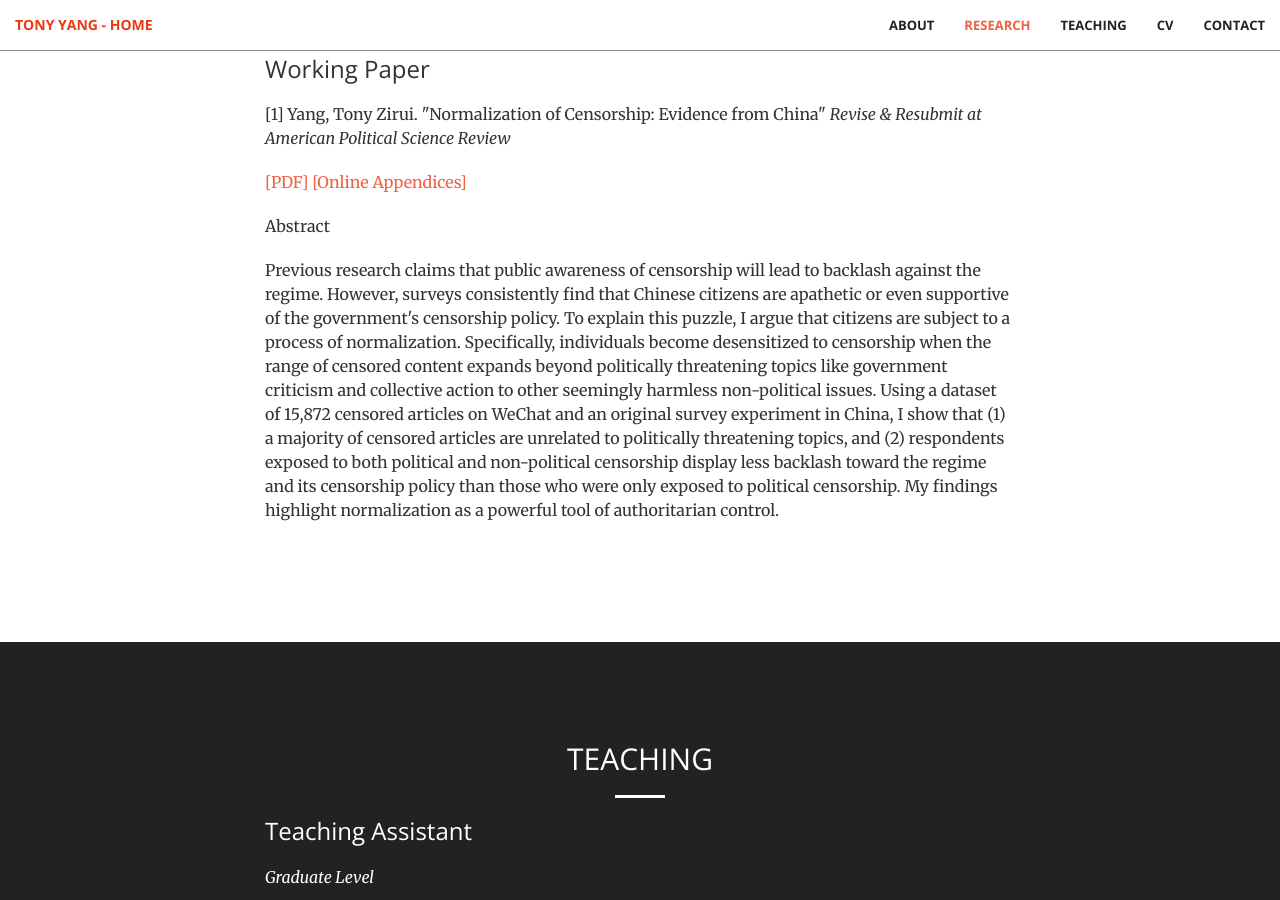
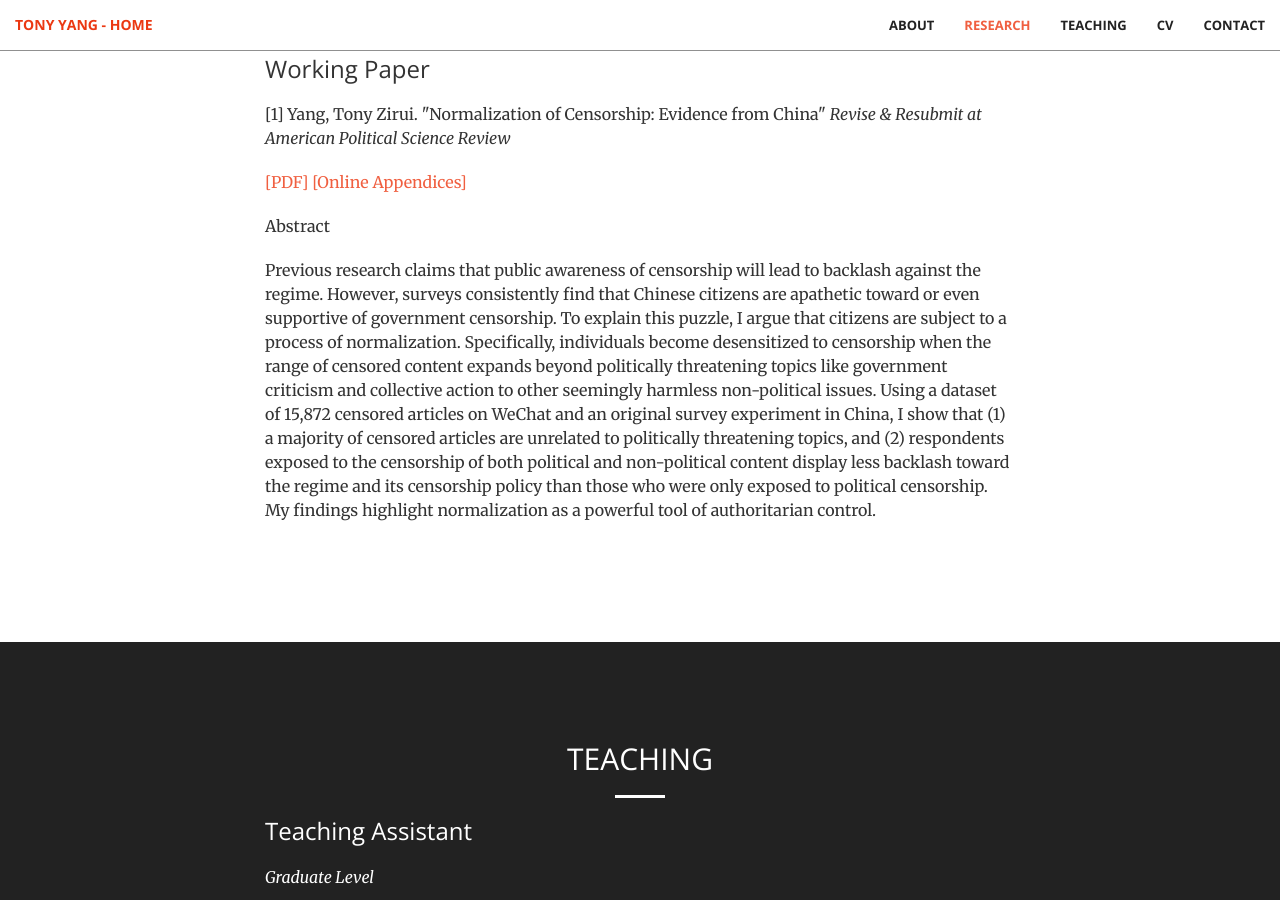
Before and after one commit to tonyhsfz/website, a Jekyll site: the page built from index.html, in a window 1280 px wide and 900 px high, scrolled down 1812 px. Built offline with Jekyll 4.4.1, drawn with Linux system fonts in a browser that asks for light colours.

Commit message:
Update publication.html

```diff
--- a/_includes/publication.html
+++ b/_includes/publication.html
@@ -11,8 +11,8 @@
                     <a href="/img/Censorship_Appendices.pdf">[Online Appendices]</a></p>
 <p> Abstract </p>
 <p>
-Previous research claims that public awareness of censorship will lead to backlash against the regime. However, surveys consistently find that Chinese citizens are apathetic or even supportive of the government's censorship policy. To explain this puzzle, I argue that citizens are subject to a process of normalization. Specifically, individuals become desensitized to censorship when the range of censored content expands beyond politically threatening topics like government criticism and collective action to other seemingly harmless non-political issues. Using a dataset of 15,872 censored articles on WeChat and an original survey experiment in China, I show that (1) a majority of censored articles are unrelated to politically threatening topics, and (2) respondents exposed to both political and non-political censorship display less backlash toward the regime and its censorship policy than those who were only exposed to political censorship. My findings highlight normalization as a powerful tool of authoritarian control.
-</p>
+Previous research claims that public awareness of censorship will lead to backlash against the regime. However, surveys consistently find that Chinese citizens are apathetic toward or even supportive of government censorship. To explain this puzzle, I argue that citizens are subject to a process of normalization. Specifically, individuals become desensitized to censorship when the range of censored content expands beyond politically threatening topics like government criticism and collective action to other seemingly harmless non-political issues. Using a dataset of 15,872 censored articles on WeChat and an original survey experiment in China, I show that (1) a majority of censored articles are unrelated to politically threatening topics, and (2) respondents exposed to the censorship of both political and non-political content display less backlash toward the regime and its censorship policy than those who were only exposed to political censorship. My findings highlight normalization as a powerful tool of authoritarian control.
+                    </p>
 
                 </div>
         </div>
```
